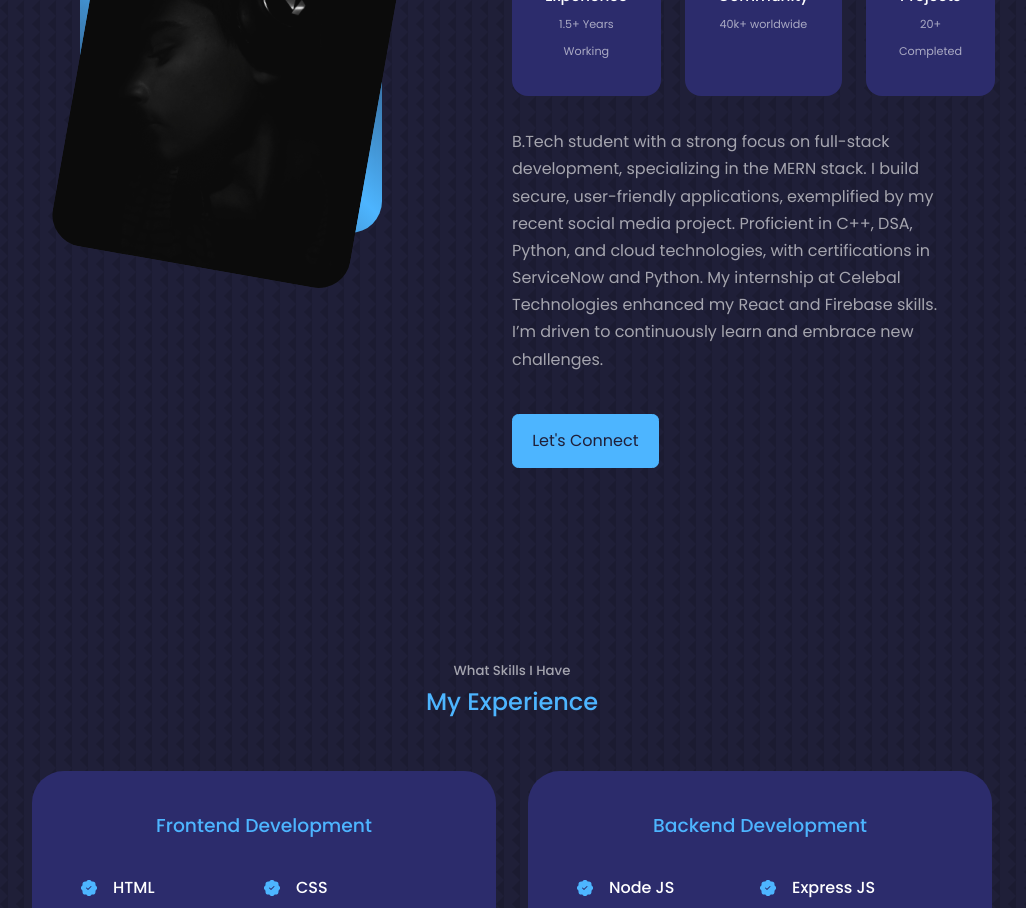
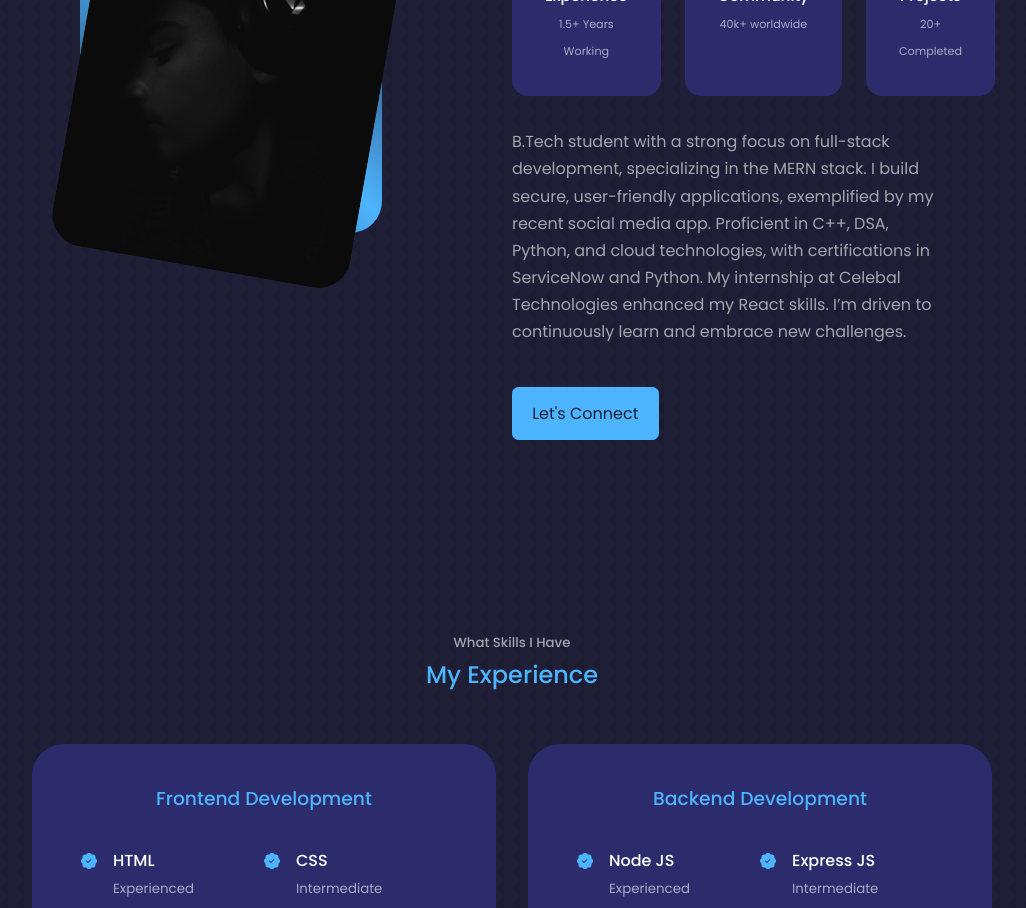
Before and after one commit to MohitGeryani/mg.portfolio, a React (Vite) app: page / in a window 1280 px wide. Shown: the part 1200-2108 px from the top of the page, without its empty margins (128-1154 px from the left). Built offline with nearby package versions, Linux system fonts and the light colour scheme.

Commit message:
concise about

```diff
--- a/src/components/about/About.jsx
+++ b/src/components/about/About.jsx
@@ -40,7 +40,7 @@ const About = () => {
 
       </div>
 
-      <p>B.Tech student with a strong focus on full-stack development, specializing in the MERN stack. I build secure, user-friendly applications, exemplified by my recent social media project. Proficient in C++, DSA, Python, and cloud technologies, with certifications in ServiceNow and Python. My internship at Celebal Technologies enhanced my React and Firebase skills. I’m driven to continuously learn and embrace new challenges.</p>
+      <p>B.Tech student with a strong focus on full-stack development, specializing in the MERN stack. I build secure, user-friendly applications, exemplified by my recent social media app. Proficient in C++, DSA, Python, and cloud technologies, with certifications in ServiceNow and Python. My internship at Celebal Technologies enhanced my React skills. I’m driven to continuously learn and embrace new challenges.</p>
              <a href='#contact' className='btn btn-primary'>Let's Connect</a>
     </div>
    </div>
```
